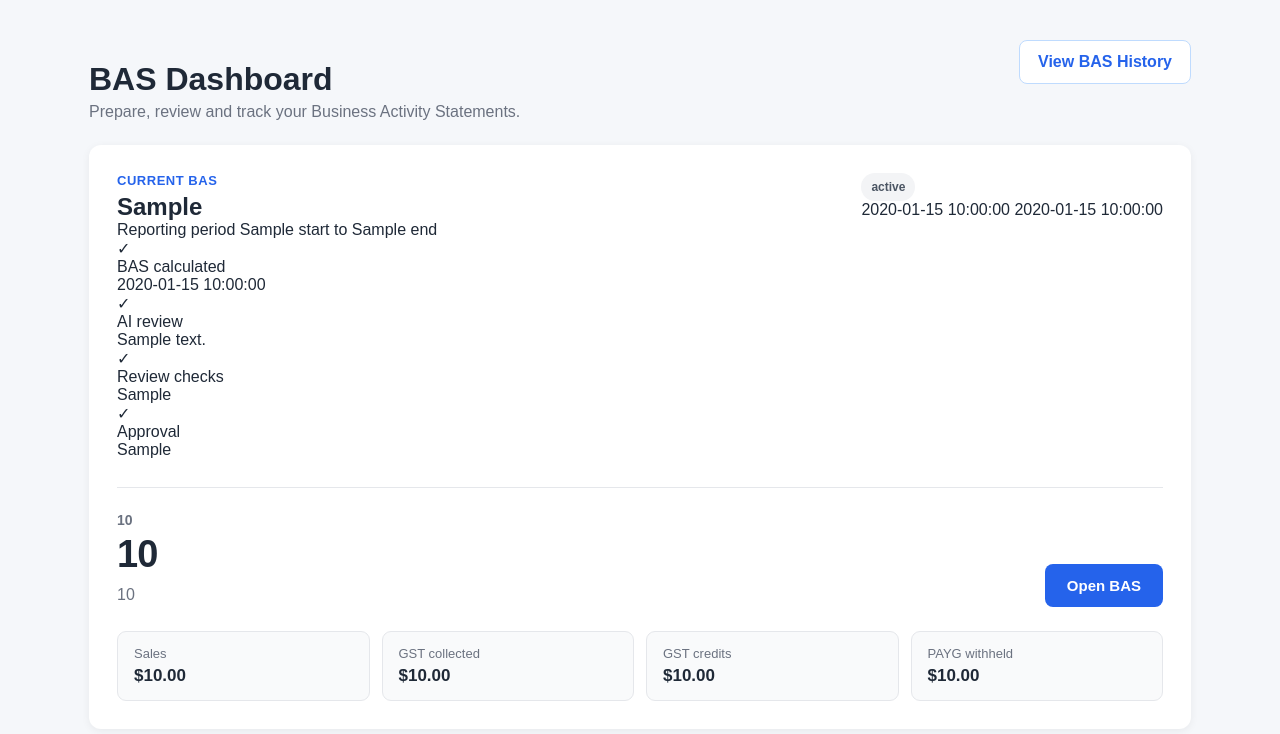
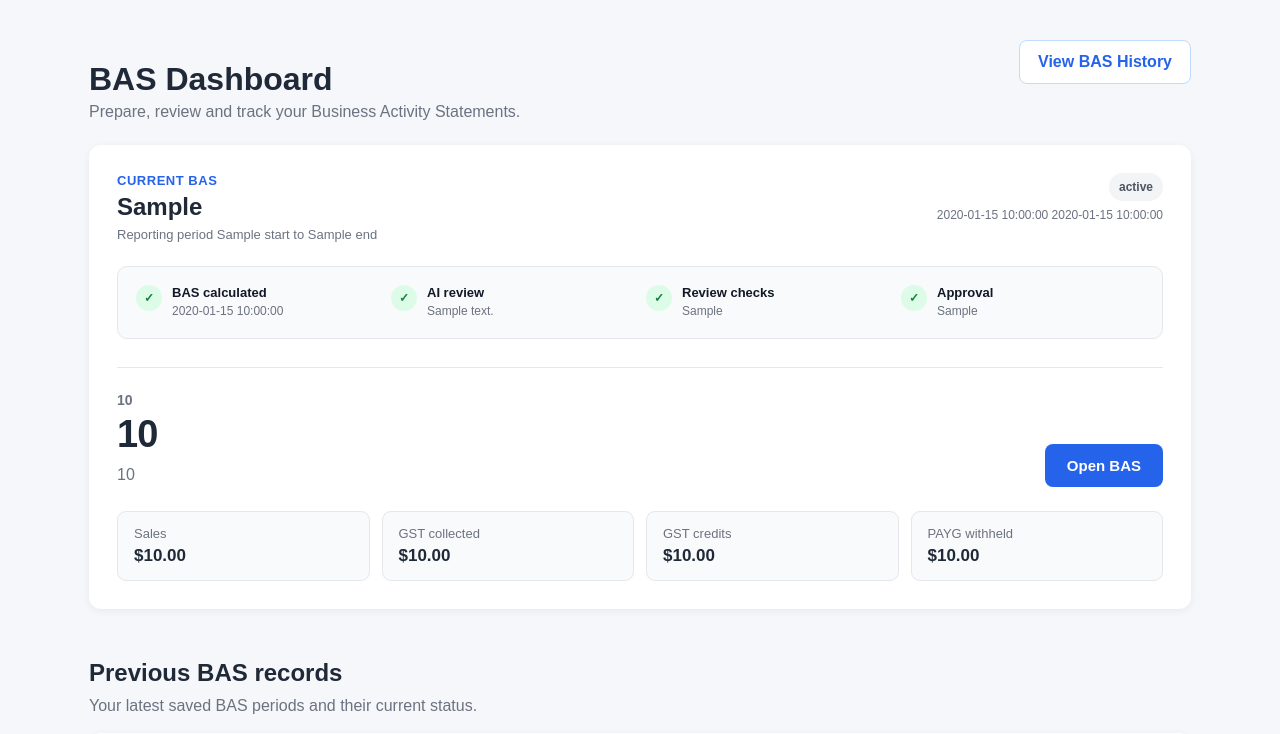
Before and after one commit to raviyadav2509/accounting, a Flask app: template templates/dashboard.html in a window 1280 px wide. Shown: the part 54-788 px from the top of the page. Run offline with Flask 3, Linux system fonts and the light colour scheme; the template is opened without the code that fills it: most values are stand-ins (such as "Sample title", 1, 10 or a date in 2020).

Commit message:
Style BAS status timeline and readable dates

```diff
--- a/static/styles.css
+++ b/static/styles.css
@@ -524,3 +524,101 @@ li { margin-bottom: 7px; line-height: 1.5; }
         text-align: center;
     }
 }
+
+
+.period-caption {
+    margin-top: 6px;
+    color: #6b7280;
+    font-size: 13px;
+}
+
+.current-status {
+    text-align: right;
+}
+
+.status-date {
+    margin-top: 7px;
+    color: #6b7280;
+    font-size: 12px;
+}
+
+.bas-progress {
+    display: grid;
+    grid-template-columns: repeat(4, minmax(0, 1fr));
+    gap: 12px;
+    margin-top: 24px;
+    padding: 18px;
+    border: 1px solid #e5e7eb;
+    border-radius: 10px;
+    background: #f9fafb;
+}
+
+.progress-step {
+    display: flex;
+    gap: 10px;
+    align-items: flex-start;
+    min-width: 0;
+}
+
+.progress-marker {
+    width: 26px;
+    height: 26px;
+    min-width: 26px;
+    border-radius: 50%;
+    display: flex;
+    align-items: center;
+    justify-content: center;
+    font-size: 12px;
+    font-weight: 700;
+    background: #e5e7eb;
+    color: #6b7280;
+}
+
+.progress-step.complete .progress-marker {
+    background: #dcfce7;
+    color: #15803d;
+}
+
+.progress-step.attention .progress-marker {
+    background: #fee2e2;
+    color: #b91c1c;
+}
+
+.progress-label {
+    font-size: 13px;
+    font-weight: 700;
+    color: #111827;
+}
+
+.progress-date {
+    margin-top: 3px;
+    color: #6b7280;
+    font-size: 12px;
+    line-height: 1.35;
+}
+
+.table-status-date {
+    margin-top: 6px;
+    color: #6b7280;
+    font-size: 12px;
+}
+
+.dashboard-history td {
+    vertical-align: middle;
+}
+
+@media (max-width: 900px) {
+    .bas-progress {
+        grid-template-columns: repeat(2, minmax(0, 1fr));
+    }
+
+    .current-status {
+        text-align: left;
+    }
+}
+
+@media (max-width: 560px) {
+    .bas-progress {
+        grid-template-columns: 1fr;
+    }
+}
```
